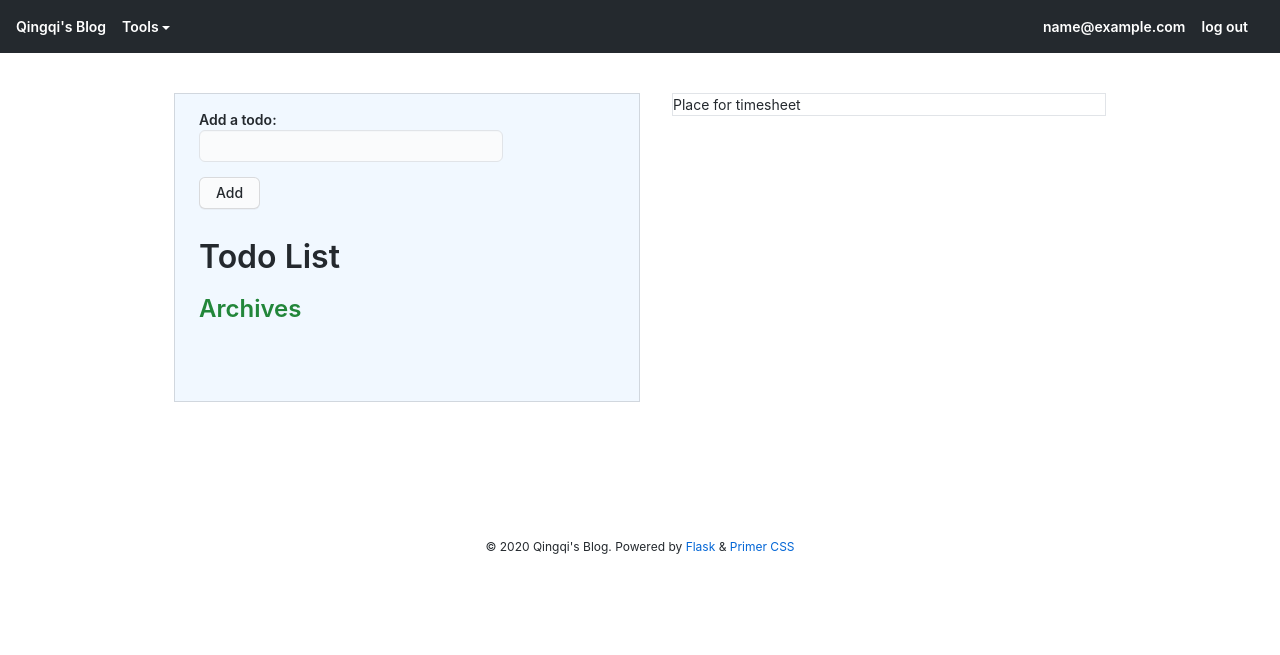
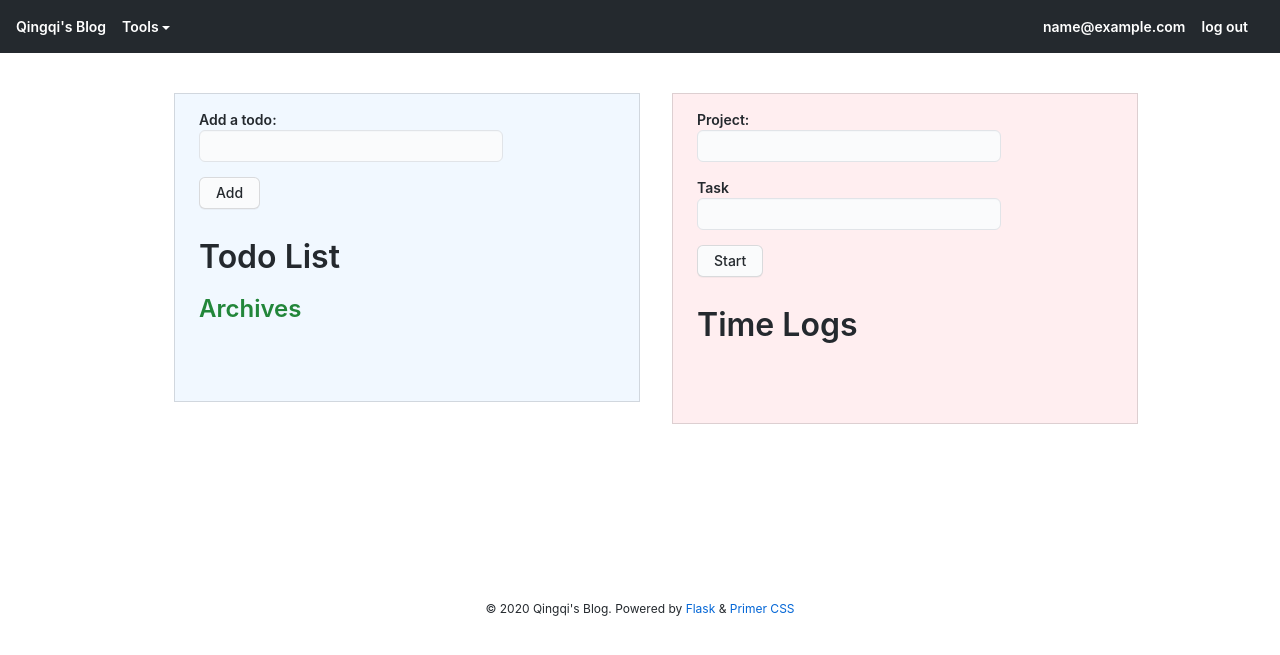
Before and after one commit to nightttt7/shiqingqi.no, a Flask app: page /timesheet/ in a window 1280 px wide. Shown: the top 655 px of the page. Run offline with Flask 2, Linux system fonts and the light colour scheme; the visitor is signed in with stand-in values (Sample User, id 1); data comes from the database, SQL or seed files in the repository; data that the repository does not hold is empty; parts of the project's set-up code (start-up, migrations or seed data) failed here and were passed over; some libraries are stand-ins or nearby versions.

Commit message:
add timelog 0.1

```diff
--- a/app/__init__.py
+++ b/app/__init__.py
@@ -31,7 +31,7 @@ def create_app(config_name):
     app.register_blueprint(Blog_blueprint, url_prefix='/blog')
 
     from .CV import CV as CV_blueprint
-    app.register_blueprint(CV_blueprint, url_prefix='/CV')
+    app.register_blueprint(CV_blueprint, url_prefix='/cv')
 
     from .translate import translate as translate_blueprint
     app.register_blueprint(translate_blueprint, url_prefix='/translate')
--- a/app/templates/timesheet/index.html
+++ b/app/templates/timesheet/index.html
@@ -3,11 +3,11 @@
 {% block content %}
 <div class="container-lg mb-3 pb-6">
   <div class="mt-6 ml-6 mr-6 mb-6 d-flex flex-column flex-md-row">
-    <div class="col-12 col-md-6 mr-3">
+    <div class="col-12 col-md-6 mr-3 mb-6">
       <div class="border border-black-fade bg-blue-light">
         <div class="ml-4 mr-2">
           <div class="pr-6 pr-md-12">
-            {{ wtf.quick_form(form) }}
+            {{ wtf.quick_form(form_add_todo) }}
           </div>
           <div class="pb-8 mt-4">
             <p class="h1">Todo List</p>
@@ -22,7 +22,7 @@
                 <div class="f3">{{ todo.item }}</div>
               </div>
               <div class="d-table-cell v-align-bottom">
-                <a href="{{ url_for('timesheet.delete', id=todo.id) }}">
+                <a href="{{ url_for('timesheet.delete_todo', id=todo.id) }}">
                   <svg class="octicon octicon-trashcan" viewBox="0 0 16 16" version="1.1" width="20" height="20" aria-hidden="true"><path fill-rule="evenodd" d="M6.5 1.75a.25.25 0 01.25-.25h2.5a.25.25 0 01.25.25V3h-3V1.75zm4.5 0V3h2.25a.75.75 0 010 1.5H2.75a.75.75 0 010-1.5H5V1.75C5 .784 5.784 0 6.75 0h2.5C10.216 0 11 .784 11 1.75zM4.496 6.675a.75.75 0 10-1.492.15l.66 6.6A1.75 1.75 0 005.405 15h5.19c.9 0 1.652-.681 1.741-1.576l.66-6.6a.75.75 0 00-1.492-.149l-.66 6.6a.25.25 0 01-.249.225h-5.19a.25.25 0 01-.249-.225l-.66-6.6z"></path></svg>
                 </a>
               </div>
@@ -40,7 +40,7 @@
                 <div class="f3">{{ archive.item }}</div>
               </div>
               <div class="d-table-cell v-align-bottom">
-                <a href="{{ url_for('timesheet.delete', id=archive.id) }}">
+                <a href="{{ url_for('timesheet.delete_todo', id=archive.id) }}">
                   <svg class="octicon octicon-trashcan" viewBox="0 0 16 16" version="1.1" width="20" height="20" aria-hidden="true"><path fill-rule="evenodd" d="M6.5 1.75a.25.25 0 01.25-.25h2.5a.25.25 0 01.25.25V3h-3V1.75zm4.5 0V3h2.25a.75.75 0 010 1.5H2.75a.75.75 0 010-1.5H5V1.75C5 .784 5.784 0 6.75 0h2.5C10.216 0 11 .784 11 1.75zM4.496 6.675a.75.75 0 10-1.492.15l.66 6.6A1.75 1.75 0 005.405 15h5.19c.9 0 1.652-.681 1.741-1.576l.66-6.6a.75.75 0 00-1.492-.149l-.66 6.6a.25.25 0 01-.249.225h-5.19a.25.25 0 01-.249-.225l-.66-6.6z"></path></svg>
                 </a>
               </div>
@@ -50,9 +50,45 @@
         </div>
       </div>
     </div>
-    <div class="col-12 col-md-6 ml-3">
-      <div class="border">
-        Place for timesheet
+    <div class="col-12 col-md-6 ml-md-3 ml-0 mr-3 mb-6">
+      <div class="border border-black-fade bg-red-light">
+        <div class="ml-4 mr-2">
+          {% if not time_statu %}
+          <div class="pr-6 pr-md-12">
+            {{ wtf.quick_form(form_start_timelog) }}
+          </div>
+          {% endif %}
+          {% if time_statu %}
+          <div>
+            <p class="h1 pb-6">Current Task</p>
+            <div class="d-table pb-7">
+              <div class="d-table-cell v-align-top tooltipped tooltipped-ne" aria-label="Start: {{ timelog_current.timestamp_start.strftime('%H:%M') }}">
+                <div class="f3">{{ timelog_current.project }} | {{ timelog_current.task }} | Start from {{ timelog_current.timestamp_start.strftime('%H:%M') }}</div>
+              </div>
+              <div class="d-table-cell v-align-bottom">
+                <a href="{{ url_for('timesheet.finish', id=timelog_current.id) }}">
+                  <svg class="octicon octicon-trashcan" viewBox="0 0 16 16" version="1.1" width="20" height="20" aria-hidden="true"><path fill-rule="evenodd" d="M6.5 1.75a.25.25 0 01.25-.25h2.5a.25.25 0 01.25.25V3h-3V1.75zm4.5 0V3h2.25a.75.75 0 010 1.5H2.75a.75.75 0 010-1.5H5V1.75C5 .784 5.784 0 6.75 0h2.5C10.216 0 11 .784 11 1.75zM4.496 6.675a.75.75 0 10-1.492.15l.66 6.6A1.75 1.75 0 005.405 15h5.19c.9 0 1.652-.681 1.741-1.576l.66-6.6a.75.75 0 00-1.492-.149l-.66 6.6a.25.25 0 01-.249.225h-5.19a.25.25 0 01-.249-.225l-.66-6.6z"></path></svg>
+                </a>
+              </div>
+            </div>
+          </div>
+          {% endif %}
+          <div class="pb-8 mt-4">
+            <p class="h1">Time Logs</p>
+            {% for timelog in timelog_finished %}
+            <div class="d-table">
+              <div class="d-table-cell v-align-top tooltipped tooltipped-ne" aria-label="Start: {{ timelog.timestamp_start.strftime('%H:%M') }}">
+                <div class="f3">{{ timelog.project }} | {{ timelog.task }} | {{ timelog.timestamp_start.strftime('%H:%M') }} - {{ timelog.timestamp_end.strftime('%H:%M') }} | {{ (timelog.timestamp_end-timelog.timestamp_start) }}</div>
+              </div>
+              <div class="d-table-cell v-align-bottom">
+                <a href="{{ url_for('timesheet.delete_timelog', id=timelog.id) }}">
+                  <svg class="octicon octicon-trashcan" viewBox="0 0 16 16" version="1.1" width="20" height="20" aria-hidden="true"><path fill-rule="evenodd" d="M6.5 1.75a.25.25 0 01.25-.25h2.5a.25.25 0 01.25.25V3h-3V1.75zm4.5 0V3h2.25a.75.75 0 010 1.5H2.75a.75.75 0 010-1.5H5V1.75C5 .784 5.784 0 6.75 0h2.5C10.216 0 11 .784 11 1.75zM4.496 6.675a.75.75 0 10-1.492.15l.66 6.6A1.75 1.75 0 005.405 15h5.19c.9 0 1.652-.681 1.741-1.576l.66-6.6a.75.75 0 00-1.492-.149l-.66 6.6a.25.25 0 01-.249.225h-5.19a.25.25 0 01-.249-.225l-.66-6.6z"></path></svg>
+                </a>
+              </div>
+            </div>
+            {% endfor %}
+          </div>
+        </div>
       </div>
     </div>
   </div>
--- a/app/timesheet/forms.py
+++ b/app/timesheet/forms.py
@@ -6,3 +6,27 @@ from wtforms.validators import DataRequired
 class AddTodoForm(FlaskForm):
     item = StringField('Add a todo:', validators=[DataRequired()])
     submit = SubmitField('Add')
+
+
+class StartTimeLogForm(FlaskForm):
+    project = StringField('Project:', validators=[DataRequired()])
+    task = StringField('Task', validators=[DataRequired()])
+    submit = SubmitField('Start')
+
+
+# TODO:
+class EditUnfinishedTimeLogForm(FlaskForm):
+    item = StringField('Add a todo:', validators=[DataRequired()])
+    submit = SubmitField('Edit')
+
+
+# TODO:
+class AddTimeLogForm(FlaskForm):
+    project = StringField('Add a todo:', validators=[DataRequired()])
+    task = SubmitField('Add')
+
+
+# TODO:
+class EditFinishedTimeLogForm(FlaskForm):
+    item = StringField('Add a todo:', validators=[DataRequired()])
+    submit = SubmitField('Edit')
--- a/app/timesheet/views.py
+++ b/app/timesheet/views.py
@@ -1,9 +1,9 @@
 from flask import render_template, redirect, url_for
 from flask_login import current_user, login_required
 from . import timesheet
-from .forms import AddTodoForm
+from .forms import AddTodoForm, StartTimeLogForm
 from .. import db
-from ..models import Permission, Todo
+from ..models import Permission, Todo, TimeLog
 from ..decorators import permission_required
 from datetime import datetime
 
@@ -11,19 +11,41 @@ from datetime import datetime
 @timesheet.route('/', methods=['GET', 'POST'])
 @login_required
 def index():
-    form_add = AddTodoForm()
-    if current_user.can(Permission.KEEP) and form_add.validate_on_submit():
-        todo = Todo(item=form_add.item.data,
+    form_add_todo = AddTodoForm()
+    if current_user.can(Permission.KEEP) and form_add_todo.validate_on_submit():
+        todo = Todo(item=form_add_todo.item.data,
                     author=current_user._get_current_object())
         db.session.add(todo)
+        db.session.commit()
+        return redirect(url_for('timesheet.index'))
+    form_start_timelog = StartTimeLogForm()
+    if current_user.can(Permission.KEEP) and form_start_timelog.validate_on_submit():
+        timelog = TimeLog(project=form_start_timelog.project.data,
+                          task=form_start_timelog.task.data,
+                          statu_code=1,
+                          author=current_user._get_current_object())
+        db.session.add(timelog)
+        current_user.time_statu = True
+        db.session.add(current_user)
         db.session.commit()
         return redirect(url_for('timesheet.index'))
     todos = (current_user.todos.filter_by(statu=False).
              order_by(Todo.timestamp_start).all())
     archives = (current_user.todos.filter_by(statu=True).
                 order_by(Todo.timestamp_start).all())
-    return render_template('timesheet/index.html', form=form_add, todos=todos,
-                           archives=archives)
+    timelog_plan = (current_user.timelogs.filter_by(statu_code=0).all())
+    timelog_current = (current_user.timelogs.filter_by(statu_code=1).first())
+    timelog_finished = (current_user.timelogs.filter_by(statu_code=2).all())
+    return render_template('timesheet/index.html',
+                           form_add_todo=form_add_todo,
+                           todos=todos, archives=archives,
+                           form_start_timelog=form_start_timelog,
+                           time_statu=current_user.time_statu,
+                           # TODO:
+                           timelog_plan=timelog_plan,
+                           timelog_current=timelog_current,
+                           timelog_finished=timelog_finished
+                           )
 
 
 @timesheet.route('/do/<int:id>')
@@ -50,11 +72,35 @@ def undo(id):
     return redirect(url_for('timesheet.index'))
 
 
-@timesheet.route('/delete/<int:id>')
+@timesheet.route('/delete_todo/<int:id>')
 @login_required
-def delete(id):
+def delete_todo(id):
     todo = Todo.query.get_or_404(id)
     if current_user.can(Permission.KEEP) and (current_user == todo.author):
         db.session.delete(todo)
         db.session.commit()
     return redirect(url_for('timesheet.index'))
+
+
+@timesheet.route('/finish/<int:id>')
+@login_required
+def finish(id):
+    timelog = TimeLog.query.get_or_404(id)
+    if current_user.can(Permission.KEEP) and (current_user == timelog.author):
+        timelog.statu_code = 2
+        timelog.timestamp_end = datetime.utcnow()
+        db.session.add(timelog)
+        current_user.time_statu = False
+        db.session.add(current_user)
+        db.session.commit()
+    return redirect(url_for('timesheet.index'))
+
+
+@timesheet.route('/delete_timelog/<int:id>')
+@login_required
+def delete_timelog(id):
+    timelog = TimeLog.query.get_or_404(id)
+    if current_user.can(Permission.KEEP) and (current_user == timelog.author):
+        db.session.delete(timelog)
+        db.session.commit()
+    return redirect(url_for('timesheet.index'))
--- a/app/translate/views.py
+++ b/app/translate/views.py
@@ -1,6 +1,5 @@
 from flask import render_template
 from . import translate
-from ..models import URL
 
 
 @translate.route('/')
--- a/nightttt7.py
+++ b/nightttt7.py
@@ -3,7 +3,7 @@ from dotenv import load_dotenv
 import click
 from app import create_app, db
 from flask_migrate import Migrate, upgrade
-from app.models import User, Role, URL, Post, Comment, Todo
+from app.models import User, Role, Post, Comment, Todo
 
 
 dotenv_path = os.path.join(os.path.dirname(__file__), '.env')
@@ -17,8 +17,8 @@ migrate = Migrate(app, db)
 
 @app.shell_context_processor
 def make_shell_context():
-    return dict(db=db, User=User, Role=Role, URL=URL,
-                Post=Post, Comment=Comment, Todo=Todo)
+    return dict(db=db, User=User, Role=Role, Post=Post, Comment=Comment,
+                Todo=Todo)
 
 
 @app.cli.command()
```
Also changed, not shown: app/models.py (+7 -12 lines), README.md.
